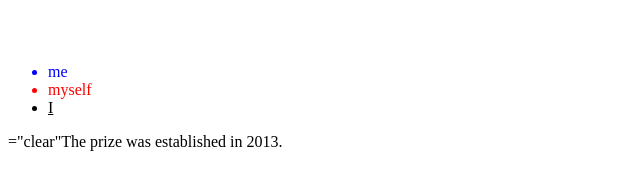
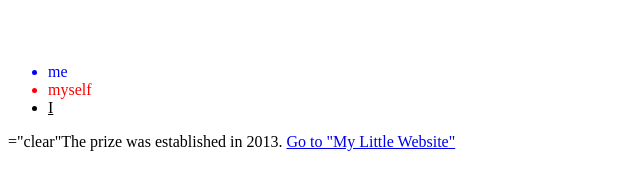
Before and after one commit to AdelaKam/AdelaKam.github.io, a plain HTML site: page index.html in a window 1280 px wide. Shown: the part 528-718 px from the top of the page, without its empty margins (0-640 px from the left). Drawn offline with Linux system fonts and the light colour scheme.

Commit message:
more fixing

```diff
--- a/index.html
+++ b/index.html
@@ -22,5 +22,6 @@ Katie Vajda, for her piece, "can you see me yet?"
 	<li id="pinkItem">I</li>
 </ul>
 <class>="clear"The prize was established in 2013.
+<a href="page2">Go to "My Little Website"</a>
 </body>
 </html>
```
